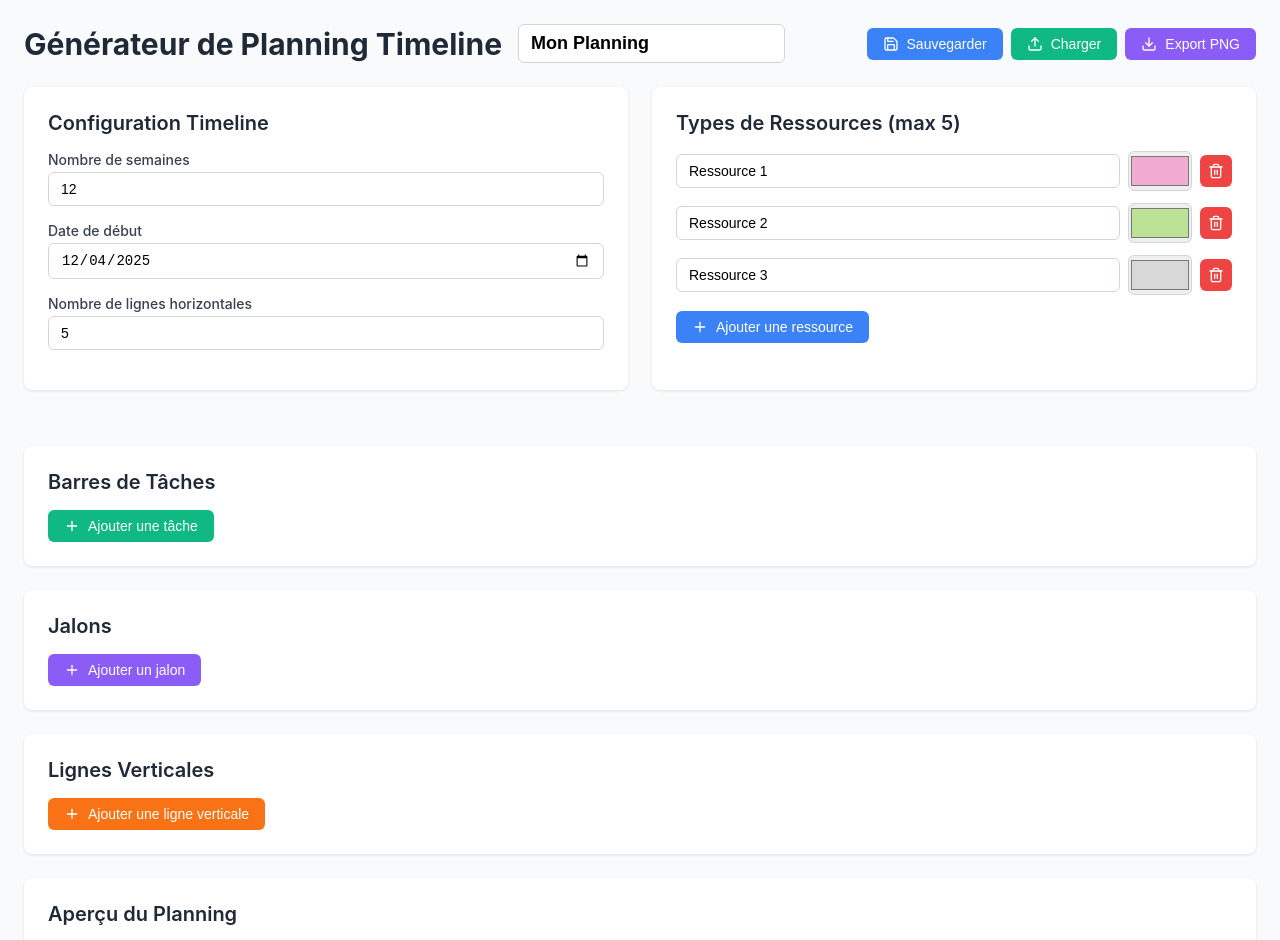
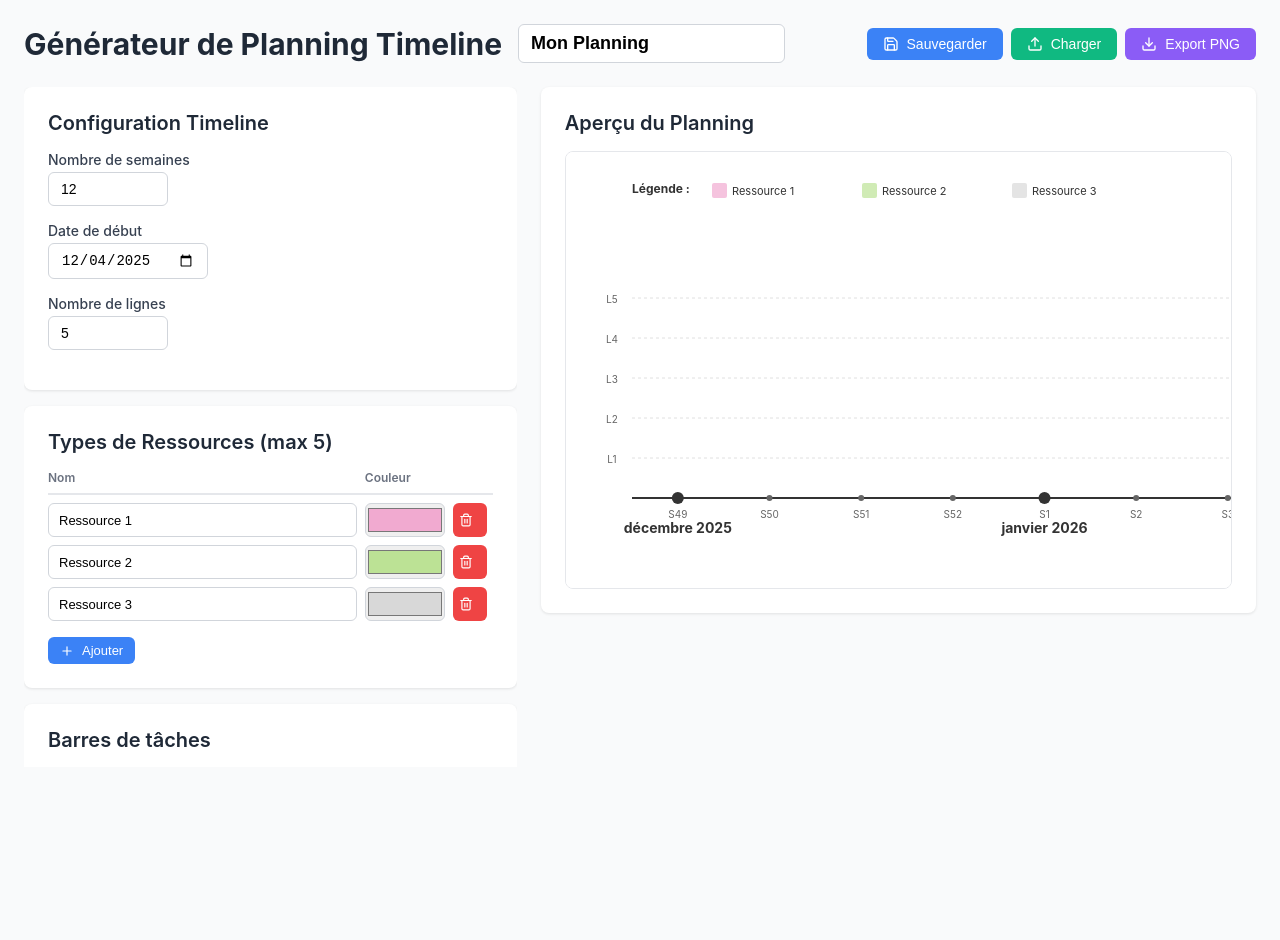
Before and after one commit to fabiennekreyer-dev/planning-timeline, a React (Create React App) app: page / in a window 1280 px wide. Shown: the top 940 px of the page. After the commit the page ends 800 px from the top, so only its background shows below. Built offline with nearby package versions, Linux system fonts and the light colour scheme.

Commit message:
Changement position planning et ajout entetes de colonnes

```diff
--- a/src/App.js
+++ b/src/App.js
@@ -285,6 +285,7 @@ export default function PlanningTimeline() {
       {/* Conteneur de notifications toast */}
       <ToastContainer toasts={toasts} onRemove={removeToast} />
 
+      {/* Header */}
       <div className="app-header">
         <div className="header-left">
           <h1 className="app-title">Générateur de Planning Timeline</h1>
@@ -322,11 +323,16 @@ export default function PlanningTimeline() {
         </div>
       </div>
 
-      <div className="grid-2col">
-        {/* Section Timeline */}
-        <div className="section-card">
+
+      {/* Layout principal : 2 colonnes */}
+      <div style={{ display: 'flex', gap: '24px', alignItems: 'flex-start' }}>
+
+        {/* COLONNE GAUCHE : Sections de configuration */}
+        <div style={{ flex: '0 0 40%', maxHeight: 'calc(100vh - 120px)', overflowY: 'auto' }}>
+
+          {/* Configuration Timeline */}
+          <div className="section-card" style={{ marginBottom: '16px' }}>
             <h2 className="section-title">Configuration Timeline</h2>
-          <div>
             <div className="form-group">
               <label className="form-label">Nombre de semaines</label>
               <input
@@ -334,6 +340,7 @@ export default function PlanningTimeline() {
                 value={numWeeks}
                 onChange={(e) => setNumWeeks(parseInt(e.target.value) || 1)}
                 className="form-input"
+                style={{ width: '120px' }}
                 min="1"
                 max="104"
               />
@@ -345,192 +352,252 @@ export default function PlanningTimeline() {
                 value={startDate}
                 onChange={(e) => setStartDate(e.target.value)}
                 className="form-input"
+                style={{ width: '160px' }}
               />
             </div>
             <div className="form-group">
-              <label className="form-label">Nombre de lignes horizontales</label>
+              <label className="form-label">Nombre de lignes</label>
               <input
                 type="number"
                 value={numLines}
                 onChange={(e) => setNumLines(parseInt(e.target.value) || 1)}
                 className="form-input"
+                style={{ width: '120px' }}
                 min="1"
                 max="10"
               />
             </div>
           </div>
+
+          {/* Ressources */}
+          <div className="section-card" style={{ marginBottom: '16px' }}>
+            <h2 className="section-title">Types de Ressources (max 5)</h2>
+
+            {/* En-têtes */}
+            <div style={{ display: 'grid', gridTemplateColumns: '1fr 80px 40px', gap: '8px', marginBottom: '8px', paddingBottom: '8px', borderBottom: '2px solid #e5e7eb' }}>
+              <div style={{ fontSize: '12px', fontWeight: '600', color: '#6b7280' }}>Nom</div>
+              <div style={{ fontSize: '12px', fontWeight: '600', color: '#6b7280' }}>Couleur</div>
+              <div style={{ fontSize: '12px', fontWeight: '600', color: '#6b7280' }}></div>
             </div>
 
-        {/* Section Types de Ressources */}
-        <div className="section-card">
-          <h2 className="section-title">Types de Ressources (max 5)</h2>
             <div className="item-list">
               {resources.map(resource => (
-              <div key={resource.id} className="item-row">
+                <div key={resource.id} style={{ display: 'grid', gridTemplateColumns: '1fr 80px 40px', gap: '8px', marginBottom: '8px' }}>
                   <input
                     type="text"
                     value={resource.name}
                     onChange={(e) => updateResource(resource.id, 'name', e.target.value)}
-                  className="form-input input-flex"
+                    className="form-input"
                     placeholder="Nom"
+                    style={{ fontSize: '13px', padding: '6px 10px' }}
                   />
                   <input
                     type="color"
                     value={resource.color}
                     onChange={(e) => updateResource(resource.id, 'color', e.target.value)}
                     className="color-picker"
+                    style={{ width: '80px', height: '34px' }}
                   />
-                <button onClick={() => deleteResource(resource.id)} className="btn btn-red">
-                  <Trash2 className="icon" />
+                  <button
+                    onClick={() => deleteResource(resource.id)}
+                    className="btn btn-red"
+                    style={{ padding: '6px', height: '34px', width: '34px' }}
+                    title="Supprimer"
+                  >
+                    <Trash2 className="icon" style={{ width: '14px', height: '14px' }} />
                   </button>
                 </div>
               ))}
             </div>
             {resources.length < 5 && (
-            <button onClick={addResource} className="btn btn-blue">
-              <Plus className="icon" />
-              Ajouter une ressource
+              <button onClick={addResource} className="btn btn-blue" style={{ fontSize: '13px', padding: '6px 12px' }}>
+                <Plus className="icon" style={{ width: '14px', height: '14px' }} />
+                Ajouter
               </button>
             )}
           </div>
+
+          {/* Barres de tâches */}
+          <div className="section-card" style={{ marginBottom: '16px' }}>
+            <h2 className="section-title">Barres de tâches</h2>
+
+            {/* En-têtes */}
+            <div style={{ display: 'grid', gridTemplateColumns: '1.5fr 100px 100px 110px 70px 40px', gap: '6px', marginBottom: '8px', paddingBottom: '8px', borderBottom: '2px solid #e5e7eb', fontSize: '11px', fontWeight: '600', color: '#6b7280' }}>
+              <div>Nom</div>
+              <div>Début</div>
+              <div>Fin</div>
+              <div>Ressource</div>
+              <div>Position</div>
+              <div></div>
             </div>
 
-      {/* Section Tâches */}
-      <div className="section-card">
-        <h2 className="section-title">Barres de Tâches</h2>
-        <div className="item-list">
+            <div style={{ maxHeight: '300px', overflowY: 'auto' }}>
               {tasks.map(task => (
-            <div key={task.id} className="item-row">
+                <div key={task.id} style={{ display: 'grid', gridTemplateColumns: '1.5fr 100px 100px 110px 70px 40px', gap: '6px', marginBottom: '8px' }}>
                   <input
                     type="text"
                     value={task.name}
                     onChange={(e) => updateTask(task.id, 'name', e.target.value)}
-                className="form-input input-flex"
-                placeholder="Nom de la tâche"
+                    className="form-input"
+                    placeholder="Nom"
+                    style={{ fontSize: '12px', padding: '5px 8px' }}
                   />
                   <input
                     type="date"
                     value={task.startDate}
                     onChange={(e) => updateTask(task.id, 'startDate', e.target.value)}
-                className="form-input input-md"
+                    className="form-input"
+                    style={{ fontSize: '11px', padding: '5px 6px' }}
                   />
                   <input
                     type="date"
                     value={task.endDate}
                     onChange={(e) => updateTask(task.id, 'endDate', e.target.value)}
-                className="form-input input-md"
+                    className="form-input"
+                    style={{ fontSize: '11px', padding: '5px 6px' }}
                   />
                   <select
                     value={task.resourceId}
                     onChange={(e) => updateTask(task.id, 'resourceId', parseInt(e.target.value))}
                     className="form-select"
+                    style={{ fontSize: '12px', padding: '5px 6px' }}
                   >
                     {resources.map(r => (
                       <option key={r.id} value={r.id}>{r.name}</option>
                     ))}
                   </select>
-              <select
+                  <input
+                    type="number"
                     value={task.line}
-                onChange={(e) => updateTask(task.id, 'line', parseInt(e.target.value))}
-                className="form-select input-sm"
+                    onChange={(e) => updateTask(task.id, 'line', parseInt(e.target.value) || 1)}
+                    className="form-input"
+                    min="1"
+                    max={maxLine}
+                    style={{ fontSize: '12px', padding: '5px 8px' }}
+                  />
+                  <button
+                    onClick={() => deleteTask(task.id)}
+                    className="btn btn-red"
+                    style={{ padding: '5px', height: '30px', width: '30px' }}
+                    title="Supprimer"
                   >
-                {Array.from({ length: numLines }).map((_, i) => (
-                  <option key={i + 1} value={i + 1}>L{i + 1}</option>
-                ))}
-              </select>
-              <button onClick={() => deleteTask(task.id)} className="btn btn-red">
-                <Trash2 className="icon" />
+                    <Trash2 className="icon" style={{ width: '14px', height: '14px' }} />
                   </button>
                 </div>
               ))}
             </div>
-        <button onClick={addTask} className="btn btn-green">
-          <Plus className="icon" />
-          Ajouter une tâche
+            <button onClick={addTask} className="btn btn-green" style={{ fontSize: '13px', padding: '6px 12px', marginTop: '8px' }}>
+              <Plus className="icon" style={{ width: '14px', height: '14px' }} />
+              Ajouter
             </button>
           </div>
 
-      {/* Section Jalons */}
-      <div className="section-card">
+          {/* Jalons */}
+          <div className="section-card" style={{ marginBottom: '16px' }}>
             <h2 className="section-title">Jalons</h2>
-        <div className="item-list">
+
+            {/* En-têtes */}
+            <div style={{ display: 'grid', gridTemplateColumns: '1.5fr 100px 100px 70px 40px', gap: '6px', marginBottom: '8px', paddingBottom: '8px', borderBottom: '2px solid #e5e7eb', fontSize: '11px', fontWeight: '600', color: '#6b7280' }}>
+              <div>Nom</div>
+              <div>Date</div>
+              <div>Icône</div>
+              <div>Position</div>
+              <div></div>
+            </div>
+
+            <div style={{ maxHeight: '300px', overflowY: 'auto' }}>
               {milestones.map(milestone => (
-            <div key={milestone.id} className="item-row">
+                <div key={milestone.id} style={{ display: 'grid', gridTemplateColumns: '1.5fr 100px 100px 70px 40px', gap: '6px', marginBottom: '8px' }}>
                   <input
                     type="text"
                     value={milestone.name}
                     onChange={(e) => updateMilestone(milestone.id, 'name', e.target.value)}
-                className="form-input input-flex"
-                placeholder="Nom du jalon"
+                    className="form-input"
+                    placeholder="Nom"
+                    style={{ fontSize: '12px', padding: '5px 8px' }}
                   />
                   <input
                     type="date"
                     value={milestone.date}
                     onChange={(e) => updateMilestone(milestone.id, 'date', e.target.value)}
-                className="form-input input-md"
+                    className="form-input"
+                    style={{ fontSize: '11px', padding: '5px 6px' }}
                   />
                   <select
                     value={milestone.type}
                     onChange={(e) => updateMilestone(milestone.id, 'type', e.target.value)}
                     className="form-select"
+                    style={{ fontSize: '11px', padding: '5px 6px' }}
                   >
                     <option value="meeting">👥 Réunion</option>
                     <option value="document">📄 Document</option>
-                <option value="app">📱 Application</option>
-                <option value="production">⭐ Mise en production</option>
+                    <option value="app">📱 App</option>
+                    <option value="production">⭐ Prod</option>
                     <option value="divers">◆ Divers</option>
                   </select>
-              <select
-                value={milestone.line}
-                onChange={(e) => updateMilestone(milestone.id, 'line', parseInt(e.target.value))}
-                className="form-select input-sm"
+                  <input
+                    type="number"
+                    value={milestone.line || 1}
+                    onChange={(e) => updateMilestone(milestone.id, 'line', parseInt(e.target.value) || 1)}
+                    className="form-input"
+                    min="1"
+                    max={maxLine}
+                    style={{ fontSize: '12px', padding: '5px 8px' }}
+                  />
+                  <button
+                    onClick={() => deleteMilestone(milestone.id)}
+                    className="btn btn-red"
+                    style={{ padding: '5px', height: '30px', width: '30px' }}
+                    title="Supprimer"
                   >
-                {Array.from({ length: numLines }).map((_, i) => (
-                  <option key={i + 1} value={i + 1}>L{i + 1}</option>
-                ))}
-              </select>
-              <button onClick={() => deleteMilestone(milestone.id)} className="btn btn-red">
-                <Trash2 className="icon" />
+                    <Trash2 className="icon" style={{ width: '14px', height: '14px' }} />
                   </button>
                 </div>
               ))}
             </div>
-        <button onClick={addMilestone} className="btn btn-purple">
-          <Plus className="icon" />
-          Ajouter un jalon
+            <button onClick={addMilestone} className="btn btn-purple" style={{ fontSize: '13px', padding: '6px 12px', marginTop: '8px' }}>
+              <Plus className="icon" style={{ width: '14px', height: '14px' }} />
+              Ajouter
             </button>
           </div>
 
-      {/* Section Lignes verticales */}
+          {/* Lignes verticales */}
           <div className="section-card">
-        <h2 className="section-title">Lignes Verticales</h2>
+            <h2 className="section-title">Lignes verticales personnalisées</h2>
             <div className="item-list">
               {verticalLines.map(vLine => (
-            <div key={vLine.id} className="item-row">
+                <div key={vLine.id} className="item-row" style={{ marginBottom: '8px' }}>
                   <input
                     type="date"
                     value={vLine.date}
                     onChange={(e) => updateVerticalLine(vLine.id, 'date', e.target.value)}
-                className="form-input input-md"
+                    className="form-input"
+                    style={{ flex: 1, fontSize: '12px', padding: '6px 10px' }}
                   />
-              <button onClick={() => deleteVerticalLine(vLine.id)} className="btn btn-red">
-                <Trash2 className="icon" />
+                  <button
+                    onClick={() => deleteVerticalLine(vLine.id)}
+                    className="btn btn-red"
+                    style={{ padding: '6px', width: '34px', height: '34px' }}
+                    title="Supprimer"
+                  >
+                    <Trash2 className="icon" style={{ width: '14px', height: '14px' }} />
                   </button>
                 </div>
               ))}
             </div>
-        <button onClick={addVerticalLine} className="btn btn-orange">
-          <Plus className="icon" />
-          Ajouter une ligne verticale
+            <button onClick={addVerticalLine} className="btn btn-orange" style={{ fontSize: '13px', padding: '6px 12px', marginTop: '8px' }}>
+              <Plus className="icon" style={{ width: '14px', height: '14px' }} />
+              Ajouter
             </button>
           </div>
 
-      {/* Visualisation du Planning */}
-      <div className="section-card">
+        </div>
+
+        {/* COLONNE DROITE : Aperçu du Planning */}
+        <div style={{ flex: '1', background: 'white', padding: '24px', borderRadius: '8px', boxShadow: '0 1px 3px rgba(0,0,0,0.1)', maxHeight: 'calc(100vh - 120px)', overflowY: 'auto' }}>
           <h2 className="section-title">Aperçu du Planning</h2>
           <div className="svg-container">
             <svg ref={svgRef} width={numWeeks * weekWidth + 100} height={numLines * 40 + 200}>
-            {/* Légende des ressources en haut */}
             <g>
               <text x="50" y="25" fontSize="12" fontWeight="bold" fill="#333">Légende :</text>
               {resources.map((resource, index) => (
@@ -794,5 +861,6 @@ export default function PlanningTimeline() {
           </div>
         </div>
       </div>
+    </div>
   );
 }
```
Also changed, not shown: src/App - Copie.js (+27 -11 lines). Lines whose indentation alone changed are shown as unchanged.
